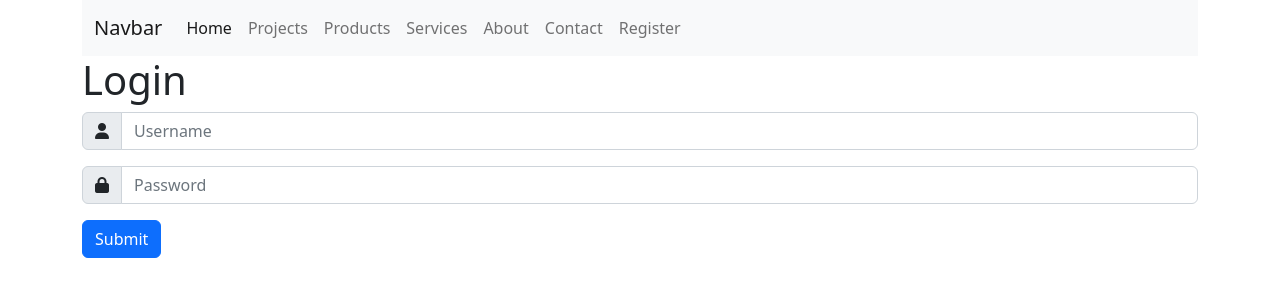
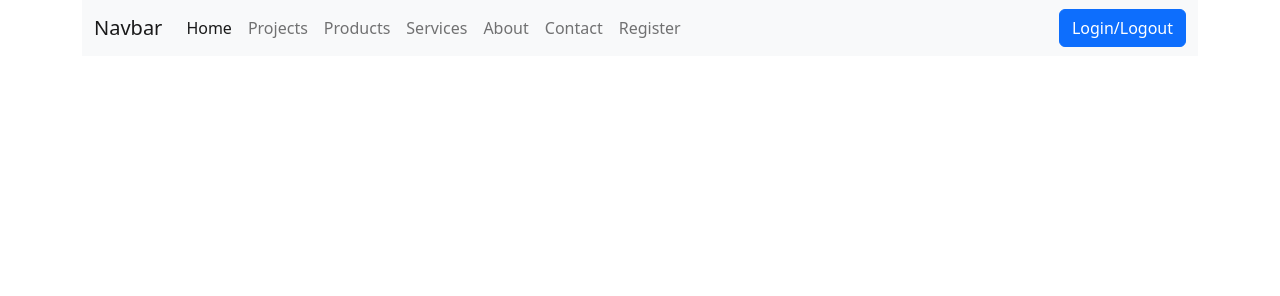
Before and after one commit to BladeLucas/webd-6201-lab2, a website: page index.html in a window 1280 px wide. Drawn offline with nearby package versions, Linux system fonts and the light colour scheme.

Commit message:
Added to project structure

```diff
--- a/index.html
+++ b/index.html
@@ -25,20 +25,13 @@
                   <a class="nav-link" href="./register.html">Register</a>
                 </div>
               </div>
+              <a class="btn btn-primary mr-auto" href="./login.html" role="button">Login/Logout</a>
             </div>
           </nav>
 
-          <h1>Login</h1>
-          <form>
-            <div class="input-group mb-3">
-                <span class="input-group-text" id="basic-addon1"><i class="fa-solid fa-user"></i></span>
-                <input type="text" class="form-control" id="usernameInput" placeholder="Username">
-            </div>
-            <div class="input-group mb-3">
-                <span class="input-group-text" id="basic-addon1"><i class="fa-solid fa-lock"></i></span>
-                <input type="password" class="form-control" id="passwordInput" placeholder="Password">
-            </div>
-            <button type="submit" class="btn btn-primary">Submit</button>
-          </form>
+          <script src="https://cdn.jsdelivr.net/npm/bootstrap@5.2.3/dist/js/bootstrap.bundle.min.js"
+          integrity="sha384-kenU1KFdBIe4zVF0s0G1M5b4hcpxyD9F7jL+jjXkk+Q2h455rYXK/7HAuoJl+0I4"
+          crossorigin="anonymous"></script>
+        <script src="./scripts/index.js"></script>
     </body>
 </html>
--- a/scripts/index.js
+++ b/scripts/index.js
@@ -0,0 +1,15 @@
+class User {
+    constructor(firstName, lastName, username, email, password) {
+        this.firstName = firstName
+        this.lastName = lastName
+        this.username = username
+        this.email = email
+        this. password = password
+    }
+}
+
+(function () {
+    function displayNameInNav() {
+
+    }
+})()
```
Also changed, not shown: login.html (+6 -0 lines), register.html (+6 -0 lines).
